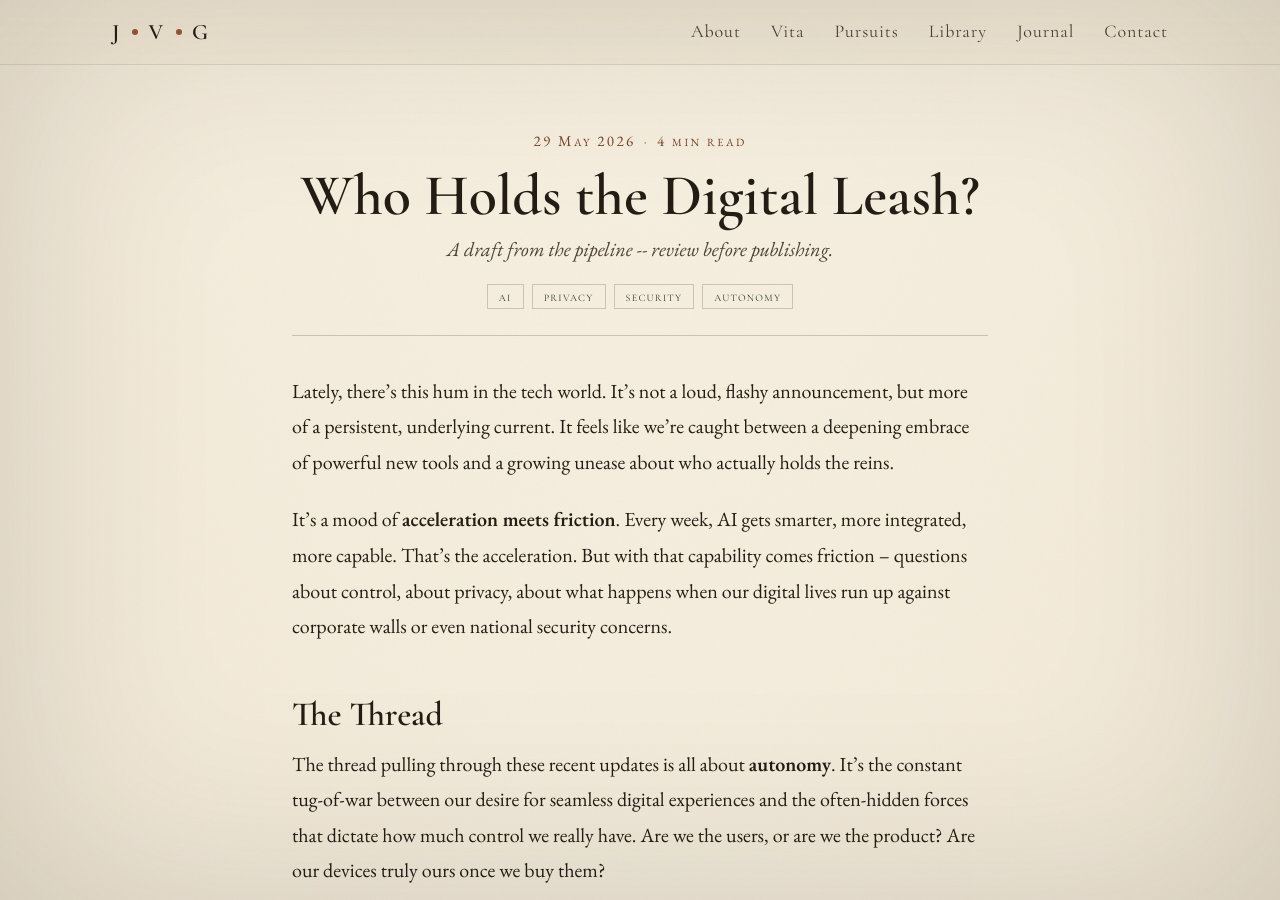
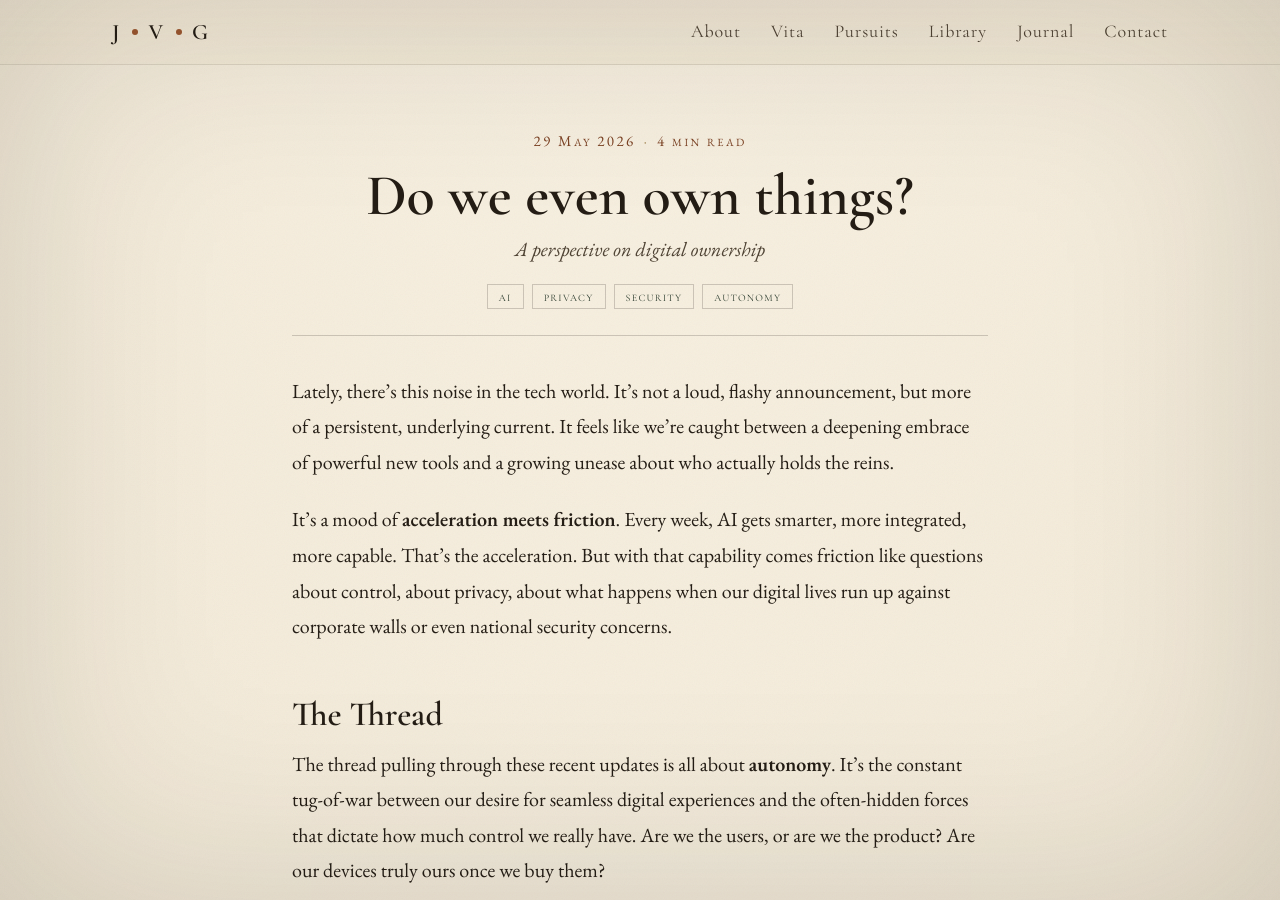
Before and after one commit to jg512/jangrundl-site, a Jekyll site: the page built from _posts/2026-05-29-who-holds-the-digital-leash.md, in a window 1280 px wide and 900 px high. Built offline with Jekyll 4.4.1, drawn with Linux system fonts in a browser that asks for light colours; some of the changed text lies outside the part shown.

Commit message:
Update title, subtitle, and status of the post

```diff
--- a/_posts/2026-05-29-who-holds-the-digital-leash.md
+++ b/_posts/2026-05-29-who-holds-the-digital-leash.md
@@ -1,7 +1,7 @@
 ---
 layout: post
-title: "Who Holds the Digital Leash?"
-subtitle: "A draft from the pipeline -- review before publishing."
+title: "Do we even own things?"
+subtitle: "A perspective on digital ownership"
 date: 2026-05-29 08:48:24 +0000
 tags: [ai, privacy, security, autonomy]
 description: "Lately, there’s this hum in the tech world. It’s not a loud, flashy announcement, but more of a persistent, underlying current. It feels like we’re caught between a deepening embra"
@@ -9,12 +9,12 @@ canonical_url: https://www.jangrundl.de/journal/who-holds-the-digital-leash/
 source_label: "Hacker News"
 source_url: https://github.com/HeidiSQL/HeidiSQL
 mode: roundup
-status: draft
+status: published
 ---
 
-Lately, there’s this hum in the tech world. It’s not a loud, flashy announcement, but more of a persistent, underlying current. It feels like we’re caught between a deepening embrace of powerful new tools and a growing unease about who actually holds the reins.
+Lately, there’s this noise in the tech world. It’s not a loud, flashy announcement, but more of a persistent, underlying current. It feels like we’re caught between a deepening embrace of powerful new tools and a growing unease about who actually holds the reins.
 
-It’s a mood of **acceleration meets friction**. Every week, AI gets smarter, more integrated, more capable. That's the acceleration. But with that capability comes friction – questions about control, about privacy, about what happens when our digital lives run up against corporate walls or even national security concerns.
+It’s a mood of **acceleration meets friction**. Every week, AI gets smarter, more integrated, more capable. That's the acceleration. But with that capability comes friction like questions about control, about privacy, about what happens when our digital lives run up against corporate walls or even national security concerns.
 
 ## The Thread
 
```
Also changed, not shown: other parts of _posts/2026-05-29-who-holds-the-digital-leash.md (+2 -2 lines).
